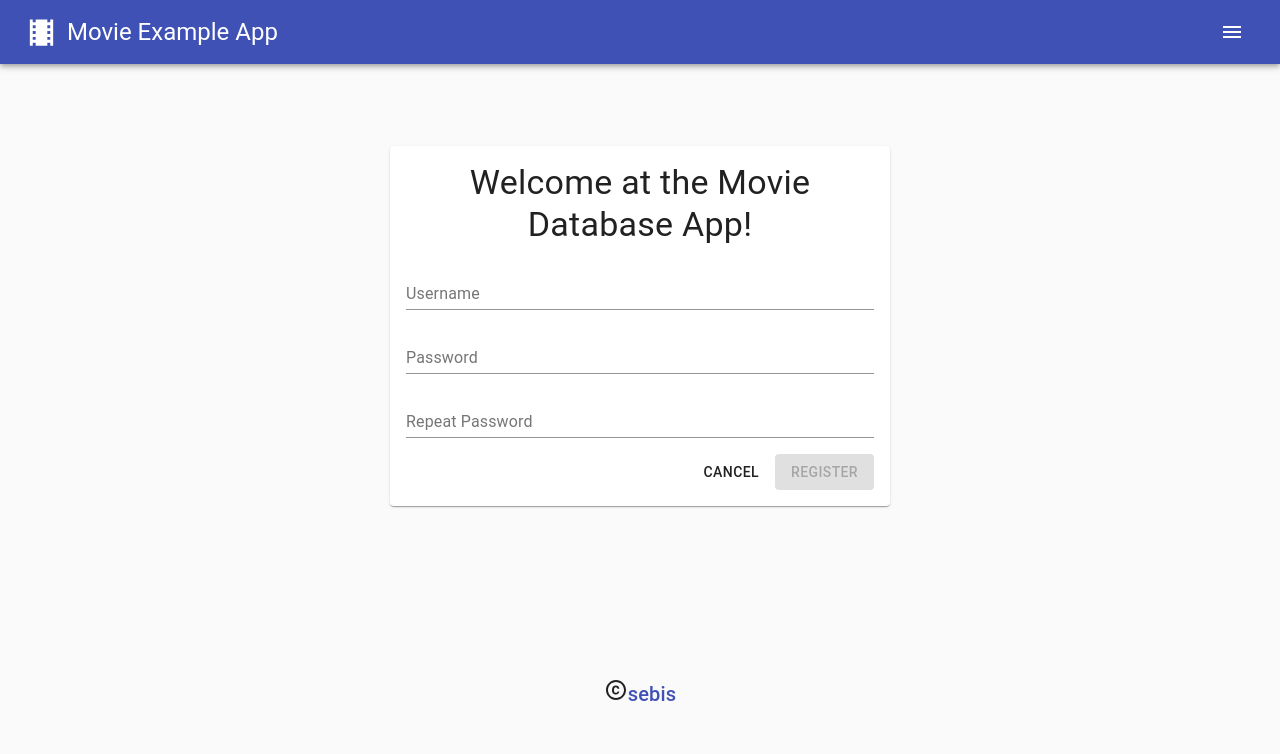
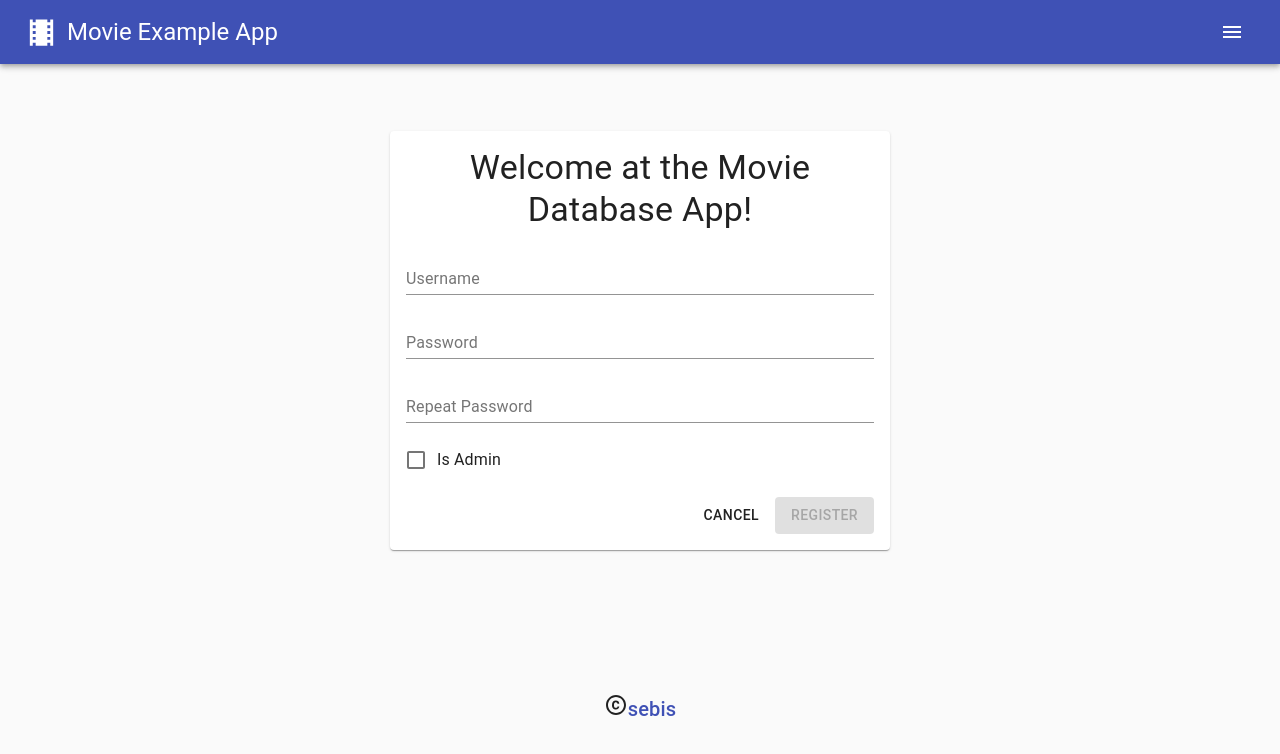
Before and after one commit to sebischair/seba-master-movie-frontend, a React (Create React App) app: page /register in a window 1280 px wide. Shown: the top 754 px of the page. Built offline with nearby package versions, Linux system fonts and the light colour scheme.

Commit message:
implemented user roles member and admin

```diff
--- a/src/components/MovieDetailsComponent.js
+++ b/src/components/MovieDetailsComponent.js
@@ -228,7 +228,8 @@ function MovieDetailsComponent(props) {
                     classes.barMinHeight
                 }
             >
-                {editMode ? (
+                {props.isAdmin ? (
+                    editMode ? (
                         <React.Fragment>
                             <Button
                                 onClick={onCancel}
@@ -258,7 +259,8 @@ function MovieDetailsComponent(props) {
                         >
                             Edit
                         </Button>
-                )}
+                    )
+                ) : null}
             </div>
 
             {/* Movie Title */}
--- a/src/redux/actions/userActions.js
+++ b/src/redux/actions/userActions.js
@@ -27,7 +27,7 @@ export function loginReset() {
     return { type: "LOGIN_RESET" };
 }
 
-export function register(username, password) {
+export function register(username, password, isAdmin) {
     function onSuccess(user) {
         return { type: "LOGIN_SUCCESS", user: user };
     }
@@ -37,7 +37,7 @@ export function register(username, password) {
 
     return async (dispatch) => {
         try {
-            let resp = await UserService.register(username, password);
+            let resp = await UserService.register(username, password, isAdmin);
             dispatch(onSuccess(resp.user));
         } catch (e) {
             dispatch(onFailure(e));
--- a/src/redux/reducers/userReducer.js
+++ b/src/redux/reducers/userReducer.js
@@ -26,6 +26,7 @@ export default function user(state = getUser(), action) {
         case "LOGOUT":
             return {};
         default:
+            console.log(state);
             return state;
     }
 }
--- a/src/services/UserService.js
+++ b/src/services/UserService.js
@@ -5,7 +5,7 @@ export default class UserService {
         return "http://localhost:3000/auth";
     }
 
-    static register(user, pass) {
+    static register(user, pass, isAdmin) {
         console.log("call register", user, pass);
         return new Promise((resolve, reject) => {
             HttpService.post(
@@ -13,6 +13,7 @@ export default class UserService {
                 {
                     username: user,
                     password: pass,
+                    isAdmin: isAdmin,
                 },
                 function (data) {
                     resolve(data);
--- a/src/views/MovieDetailsView.js
+++ b/src/views/MovieDetailsView.js
@@ -53,6 +53,7 @@ function MovieDetailsView(props) {
             movie={selectedMovie.movie}
             onSave={onSave}
             isLoggedIn={!!user.user}
+            isAdmin={user.user.role === "admin"}
         />
     ) : newMovie ? (
         <MovieDetailsComponent
--- a/src/views/SignUpView.js
+++ b/src/views/SignUpView.js
@@ -1,7 +1,14 @@
 import React, { useEffect } from "react";
 import { withRouter } from "react-router-dom";
 import { makeStyles } from "@material-ui/core/styles";
-import { Paper, Button, TextField, Typography } from "@material-ui/core";
+import {
+    Paper,
+    Button,
+    TextField,
+    Typography,
+    FormControlLabel,
+    Checkbox,
+} from "@material-ui/core";
 import { connect, useSelector } from "react-redux";
 
 import { register } from "../redux/actions";
@@ -43,6 +50,7 @@ function SignUpView(props) {
     const [username, setUsername] = React.useState("");
     const [password, setPassword] = React.useState("");
     const [password2, setPassword2] = React.useState("");
+    const [isAdmin, setIsAdmin] = React.useState(false);
 
     const [registerError, setRegisterError] = React.useState("");
 
@@ -59,8 +67,9 @@ function SignUpView(props) {
         }
     }, [user]);
 
-    const onRegister = (user) => {
-        props.dispatch(register(username, password));
+    const onRegister = (e) => {
+        e.preventDefault();
+        props.dispatch(register(username, password, isAdmin));
     };
 
     const onCancel = () => {
@@ -94,7 +103,7 @@ function SignUpView(props) {
 
     return (
         <div className={classes.usersignUpRoot}>
-            <Paper className={classes.signUpPaper}>
+            <Paper className={classes.signUpPaper} component="form">
                 <div className={classes.signUpRow}>
                     <Typography variant="h4" align="center">
                         Welcome at the Movie Database App!
@@ -130,6 +139,18 @@ function SignUpView(props) {
                         type="password"
                     />
                 </div>
+                <div className={classes.signUpRow}>
+                    <FormControlLabel
+                        control={
+                            <Checkbox
+                                checked={isAdmin}
+                                onChange={(e) => setIsAdmin(e.target.checked)}
+                                color="primary"
+                            />
+                        }
+                        label="Is Admin"
+                    />
+                </div>
                 {registerError !== "" ? (
                     <div className={classes.signUpRow}>
                         <Typography color="error">{registerError}</Typography>
@@ -154,6 +175,7 @@ function SignUpView(props) {
                             registerError !== "" ||
                             password !== password2
                         }
+                        type="submit"
                     >
                         Register
                     </Button>
--- a/src/views/UserLoginView.js
+++ b/src/views/UserLoginView.js
@@ -58,7 +58,8 @@ function UserLoginView(props) {
         }
     }, [user]);
 
-    const onLogin = (user) => {
+    const onLogin = (e) => {
+        e.preventDefault();
         props.dispatch(login(username, password));
     };
 
@@ -82,7 +83,7 @@ function UserLoginView(props) {
 
     return (
         <div className={classes.userLoginRoot}>
-            <Paper className={classes.loginPaper}>
+            <Paper className={classes.loginPaper} component="form">
                 <div className={classes.loginRow}>
                     <TextField
                         label="Username"
@@ -122,6 +123,7 @@ function UserLoginView(props) {
                             color="primary"
                             onClick={onLogin}
                             disabled={username === "" || password === ""}
+                            type="submit"
                         >
                             Login
                         </Button>
```
Lines whose indentation alone changed are shown as unchanged.
